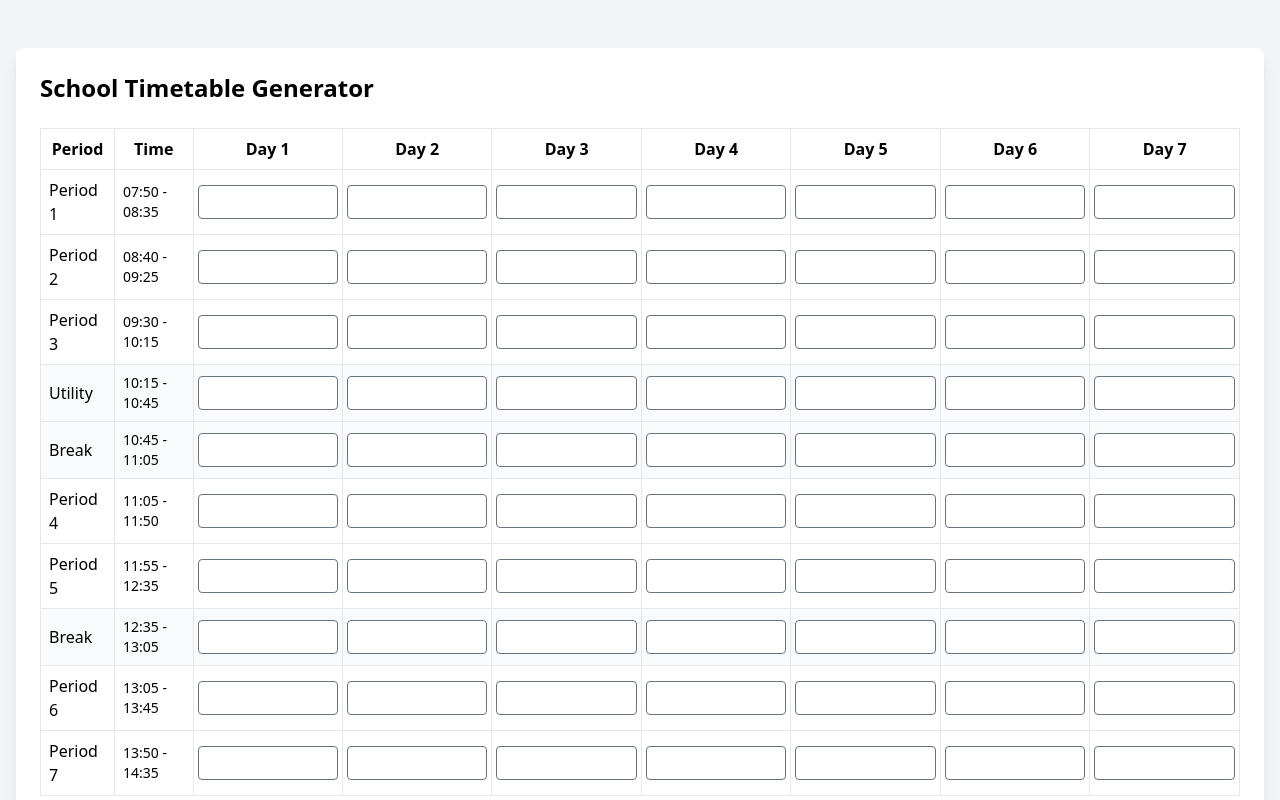
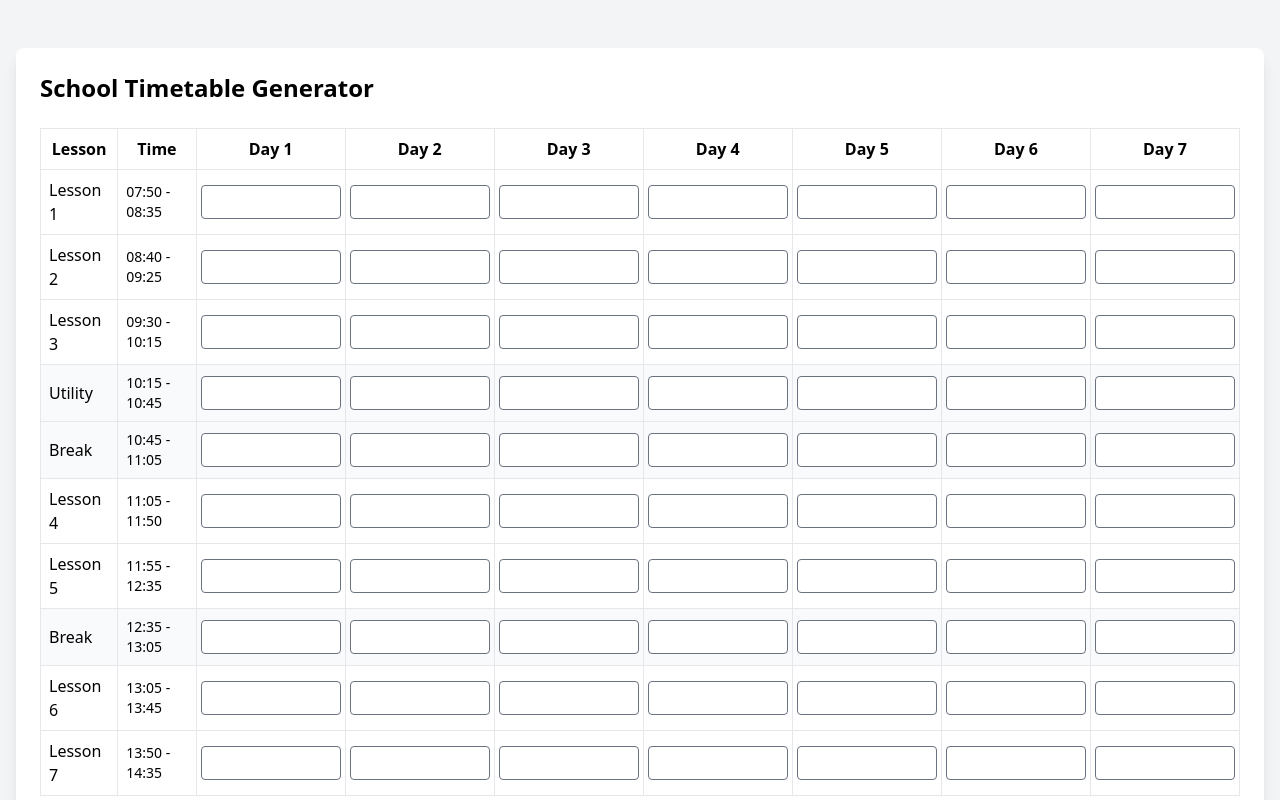
Before and after one commit to LinkVanyali/tt-gen-pc, a React (Vite) app: page / in a window 1280 px wide. Shown: the top 800 px of the page. Built offline with nearby package versions, Linux system fonts and the light colour scheme.

Commit message:
Update App.jsx
period > lesson

```diff
--- a/src/App.jsx
+++ b/src/App.jsx
@@ -5,41 +5,41 @@ import { Download } from 'lucide-react';
 const MONDAY_SCHEDULE = [
   { id: 'homeroom', name: 'Homerooms', startTime: '07:50', endTime: '08:15', duration: '25 min' },
   { id: 'lines', name: 'Lines', startTime: '08:15', endTime: '08:30', duration: '15 min' },
-  { id: 1, name: 'Period 1', startTime: '08:35', endTime: '09:10', duration: '35 min' },
-  { id: 2, name: 'Period 2', startTime: '09:15', endTime: '09:50', duration: '35 min' },
-  { id: 3, name: 'Period 3', startTime: '09:55', endTime: '10:30', duration: '35 min' },
+  { id: 1, name: 'Lesson 1', startTime: '08:35', endTime: '09:10', duration: '35 min' },
+  { id: 2, name: 'Lesson 2', startTime: '09:15', endTime: '09:50', duration: '35 min' },
+  { id: 3, name: 'Lesson 3', startTime: '09:55', endTime: '10:30', duration: '35 min' },
   { id: 'meetings', name: 'Meetings', startTime: '10:30', endTime: '10:55', duration: '25 min' },
   { id: 'break1', name: 'Break', startTime: '10:55', endTime: '11:15', duration: '20 min' },
-  { id: 4, name: 'Period 4', startTime: '11:15', endTime: '11:55', duration: '35 min' },
-  { id: 5, name: 'Period 5', startTime: '12:00', endTime: '12:35', duration: '35 min' },
+  { id: 4, name: 'Lesson 4', startTime: '11:15', endTime: '11:55', duration: '35 min' },
+  { id: 5, name: 'Lesson 5', startTime: '12:00', endTime: '12:35', duration: '35 min' },
   { id: 'break2', name: 'Break', startTime: '12:40', endTime: '13:10', duration: '30 min' },
-  { id: 6, name: 'Period 6', startTime: '13:10', endTime: '13:50', duration: '40 min' },
-  { id: 7, name: 'Period 7', startTime: '13:55', endTime: '14:35', duration: '40 min' },
+  { id: 6, name: 'Lesson 6', startTime: '13:10', endTime: '13:50', duration: '40 min' },
+  { id: 7, name: 'Lesson 7', startTime: '13:55', endTime: '14:35', duration: '40 min' },
 ];
 
 const REGULAR_SCHEDULE = [
-  { id: 1, name: 'Period 1', startTime: '07:50', endTime: '08:35', duration: '45 min' },
-  { id: 2, name: 'Period 2', startTime: '08:40', endTime: '09:25', duration: '45 min' },
-  { id: 3, name: 'Period 3', startTime: '09:30', endTime: '10:15', duration: '45 min' },
+  { id: 1, name: 'Lesson 1', startTime: '07:50', endTime: '08:35', duration: '45 min' },
+  { id: 2, name: 'Lesson 2', startTime: '08:40', endTime: '09:25', duration: '45 min' },
+  { id: 3, name: 'Lesson 3', startTime: '09:30', endTime: '10:15', duration: '45 min' },
   { id: 'utility', name: 'Utility', startTime: '10:15', endTime: '10:45', duration: '30 min' },
   { id: 'break1', name: 'Break', startTime: '10:45', endTime: '11:05', duration: '20 min' },
-  { id: 4, name: 'Period 4', startTime: '11:05', endTime: '11:50', duration: '45 min' },
-  { id: 5, name: 'Period 5', startTime: '11:55', endTime: '12:35', duration: '40 min' },
+  { id: 4, name: 'Lesson 4', startTime: '11:05', endTime: '11:50', duration: '45 min' },
+  { id: 5, name: 'Lesson 5', startTime: '11:55', endTime: '12:35', duration: '40 min' },
   { id: 'break2', name: 'Break', startTime: '12:35', endTime: '13:05', duration: '30 min' },
-  { id: 6, name: 'Period 6', startTime: '13:05', endTime: '13:45', duration: '40 min' },
-  { id: 7, name: 'Period 7', startTime: '13:50', endTime: '14:35', duration: '45 min' },
+  { id: 6, name: 'Lesson 6', startTime: '13:05', endTime: '13:45', duration: '40 min' },
+  { id: 7, name: 'Lesson 7', startTime: '13:50', endTime: '14:35', duration: '45 min' },
 ];
 
 const FRIDAY_SCHEDULE = [
-  { id: 1, name: 'Period 1', startTime: '07:50', endTime: '08:25', duration: '35 min' },
-  { id: 2, name: 'Period 2', startTime: '08:30', endTime: '09:05', duration: '35 min' },
-  { id: 3, name: 'Period 3', startTime: '09:10', endTime: '09:45', duration: '35 min' },
+  { id: 1, name: 'Lesson 1', startTime: '07:50', endTime: '08:25', duration: '35 min' },
+  { id: 2, name: 'Lesson 2', startTime: '08:30', endTime: '09:05', duration: '35 min' },
+  { id: 3, name: 'Lesson 3', startTime: '09:10', endTime: '09:45', duration: '35 min' },
   { id: 'break1', name: 'Break', startTime: '09:45', endTime: '10:15', duration: '30 min' },
-  { id: 4, name: 'Period 4', startTime: '10:15', endTime: '10:55', duration: '35 min' },
-  { id: 5, name: 'Period 5', startTime: '11:00', endTime: '11:35', duration: '35 min' },
+  { id: 4, name: 'Lesson 4', startTime: '10:15', endTime: '10:55', duration: '35 min' },
+  { id: 5, name: 'Lesson 5', startTime: '11:00', endTime: '11:35', duration: '35 min' },
   { id: 'break2', name: 'Break', startTime: '11:35', endTime: '12:05', duration: '30 min' },
-  { id: 6, name: 'Period 6', startTime: '12:05', endTime: '12:40', duration: '35 min' },
-  { id: 7, name: 'Period 7', startTime: '12:45', endTime: '13:20', duration: '35 min' },
+  { id: 6, name: 'Lesson 6', startTime: '12:05', endTime: '12:40', duration: '35 min' },
+  { id: 7, name: 'Lesson 7', startTime: '12:45', endTime: '13:20', duration: '35 min' },
   { id: 'assembly', name: 'Assembly', startTime: '13:20', endTime: '14:35', duration: '75 min' },
 ];
 
@@ -56,8 +56,8 @@ function App() {
   const days = {};
   for (let day = 1; day <= 7; day++) {
     days[day] = {};
-    REGULAR_SCHEDULE.forEach(period => {
-      days[day][period.id] = '';
+    REGULAR_SCHEDULE.forEach(Lesson => {
+      days[day][Lesson.id] = '';
     });
   }
   return days;
@@ -147,12 +147,12 @@ const updateDayNumber = (index, dayNumber) => {
  }
 };
 
-const generateICalEvent = (className, date, period) => {
+const generateICalEvent = (className, date, Lesson) => {
   const eventDate = date.replace(/-/g, '');
-  const startDateTime = `${eventDate}T${period.startTime.replace(':', '')}00`;
-  const endDateTime = `${eventDate}T${period.endTime.replace(':', '')}00`;
+  const startDateTime = `${eventDate}T${Lesson.startTime.replace(':', '')}00`;
+  const endDateTime = `${eventDate}T${Lesson.endTime.replace(':', '')}00`;
 
-  return `BEGIN:VEVENT\r\nUID: ${date}-${period.id}@schooltimetable\r\nDTSTAMP: ${new Date().toISOString().replace(/[-:.]/g, '').slice(0,15)}Z\r\nDTSTART: ${startDateTime}\r\nDTEND: ${endDateTime}\r\nSUMMARY: ${className}\r\nDESCRIPTION: Period ${period.id}\r\nEND:VEVENT`;
+  return `BEGIN:VEVENT\r\nUID: ${date}-${Lesson.id}@schooltimetable\r\nDTSTAMP: ${new Date().toISOString().replace(/[-:.]/g, '').slice(0,15)}Z\r\nDTSTART: ${startDateTime}\r\nDTEND: ${endDateTime}\r\nSUMMARY: ${className}\r\nDESCRIPTION: Lesson ${Lesson.id}\r\nEND:VEVENT`;
 };
 
 const generateAndDownload = () => {
@@ -184,8 +184,8 @@ const generateAndDownload = () => {
     const daySchedule = timetable[assignment.dayNumber];
     if (daySchedule) {
       const schedule = getScheduleForDate(assignment.date);
-      schedule.forEach(period => {
-        const className = daySchedule[period.id] || '';
+      schedule.forEach(Lesson => {
+        const className = daySchedule[Lesson.id] || '';
         if (className) {
           const formatTime = (time24h) => {
             const [hours, minutes] = time24h.split(':');
@@ -200,11 +200,11 @@ const generateAndDownload = () => {
           const row = [
             className,
             formattedDate,
-            formatTime(period.startTime),
+            formatTime(Lesson.startTime),
             formattedDate,
-            formatTime(period.endTime),
+            formatTime(Lesson.endTime),
             'FALSE',
-            period.name,
+            Lesson.name,
             '',
             'FALSE'
           ].map(field => `"${field}"`).join(',');
@@ -243,7 +243,7 @@ return (
             <table className="min-w-full border-collapse border border-gray-200">
               <thead>
                 <tr>
-                  <th className="border border-gray-200 p-2">Period</th>
+                  <th className="border border-gray-200 p-2">Lesson</th>
                   <th className="border border-gray-200 p-2">Time</th>
                   {[1, 2, 3, 4, 5, 6, 7].map(day => (
                     <th key={day} className="border border-gray-200 p-2">
@@ -253,20 +253,20 @@ return (
                 </tr>
               </thead>
               <tbody>
-                {REGULAR_SCHEDULE.map(period => (
-                  <tr key={period.id} className={typeof period.id === 'string' ? 'bg-gray-50' : ''}>
-                    <td className="border border-gray-200 p-2 font-medium">{period.name}</td>
+                {REGULAR_SCHEDULE.map(Lesson => (
+                  <tr key={Lesson.id} className={typeof Lesson.id === 'string' ? 'bg-gray-50' : ''}>
+                    <td className="border border-gray-200 p-2 font-medium">{Lesson.name}</td>
                     <td className="border border-gray-200 p-2 text-sm">
-                      {period.startTime} - {period.endTime}
+                      {Lesson.startTime} - {Lesson.endTime}
                     </td>
                     {[1, 2, 3, 4, 5, 6, 7].map(day => (
-                    <td key={`${day}-${period.id}`} className="border border-gray-200 p-1">
+                    <td key={`${day}-${Lesson.id}`} className="border border-gray-200 p-1">
                       <input
                         type="text"
-                        value={timetable[day][period.id] || ''}
+                        value={timetable[day][Lesson.id] || ''}
                         onChange={(e) => {
                           const newTimetable = { ...timetable };
-                          newTimetable[day][period.id] = e.target.value;
+                          newTimetable[day][Lesson.id] = e.target.value;
                           setTimetable(newTimetable);
                         }}
                         className="w-full p-1 border rounded"
```
